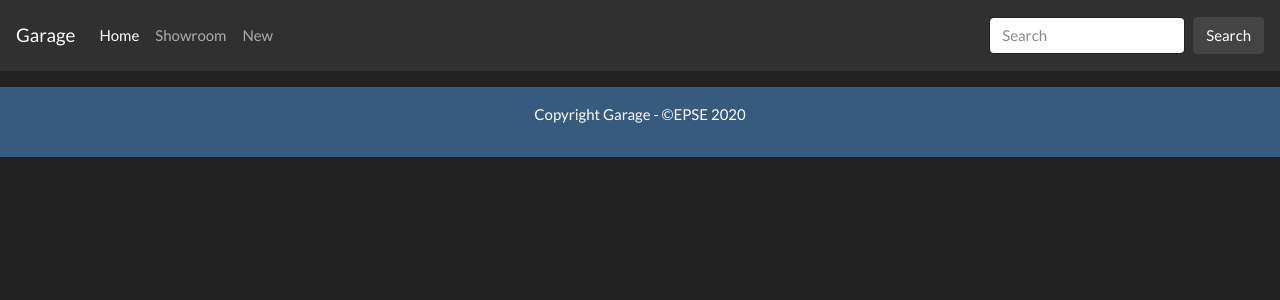
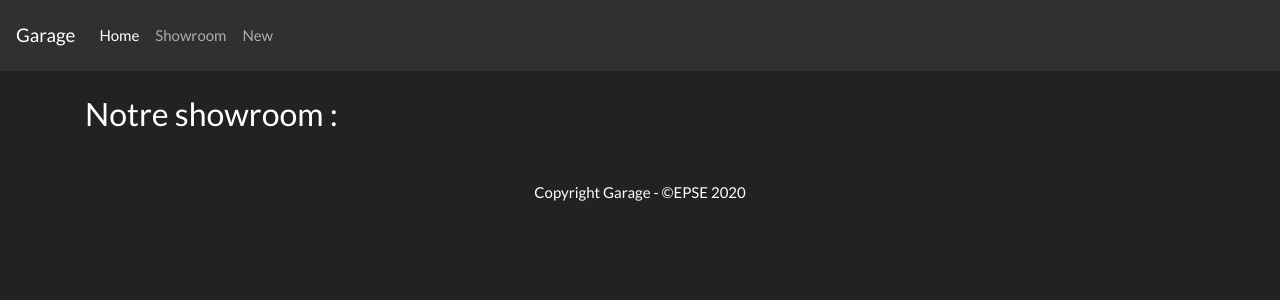
Before and after one commit to Mace-13/garage, a Symfony app: template templates/showroom/index.html.twig in a window 1280 px wide. Shown: the top 300 px of the page. Run offline with Twig, Linux system fonts and the light colour scheme; the template is opened without the code that fills it, so the values that code supplies are empty; some libraries are stand-ins or nearby versions.

Commit message:
dernière modif

```diff
--- a/src/Controller/CarController.php
+++ b/src/Controller/CarController.php
@@ -15,6 +15,7 @@ use Symfony\Component\Routing\Annotation\Route;
 class CarController extends AbstractController
 {
     /**
+     * affiche la page du showroom
      * @param CarRepository $repo
      * @Route("/showroom/", name="showroom")
      * @return Response
@@ -28,6 +29,7 @@ class CarController extends AbstractController
     }
 
     /**
+     * ajouter une nouvelle voiture
      * @Route("/showroom/new", name="new")
      * @param CarType $car
      * @return Response
@@ -52,7 +54,7 @@ class CarController extends AbstractController
 
             $this->addFlash(
                 'success',
-                "la voiture <strong>{$car->getMarque()}</strong> a bien été enregistrée"
+                "la voiture <strong>{$car->getSlug()}</strong> a bien été enregistrée"
             );
 
             return $this->redirectToRoute('show',[
--- a/src/Entity/Car.php
+++ b/src/Entity/Car.php
@@ -14,7 +14,7 @@ use Symfony\Bridge\Doctrine\Validator\Constraints\UniqueEntity;
  * @ORM\Entity(repositoryClass=CarRepository::class)
  * @ORM\HasLifecycleCallbacks
  * @UniqueEntity(
- *  fields={"title"},
+ *  fields={"marque"},
  *  message="Une autre annonce possède déjà ce titre, merci de le modifier"
  * )
  */
--- a/src/Entity/Image.php
+++ b/src/Entity/Image.php
@@ -20,13 +20,11 @@ class Image
 
     /**
      * @ORM\ManyToOne(targetEntity=Car::class, inversedBy="images")
-     * @ORM\JoinColumn(nullable=false)
      */
     private $car;
 
     /**
      * @ORM\Column(type="string", length=255)
-     * @Assert\Url(message="Cette url n'est pas valide")
      */
     private $url;
 
--- a/templates/partials/footer.html.twig
+++ b/templates/partials/footer.html.twig
@@ -1,3 +1,3 @@
-<footer class="mt-3 bg-primary py-3 text-center">
+<footer class="mt-3 py-3 text-center">
     <p>Copyright Garage - &copy;EPSE 2020</p>
 </footer>
--- a/templates/partials/header.html.twig
+++ b/templates/partials/header.html.twig
@@ -1,5 +1,5 @@
 <nav class="navbar navbar-expand-lg navbar-dark bg-dark">
-    <a class="navbar-brand" href="#">Garage</a>
+    <a class="navbar-brand" href="{{ path('home') }}">Garage</a>
     <button class="navbar-toggler" type="button" data-toggle="collapse" data-target="#navbarColor02" aria-controls="navbarColor02" aria-expanded="false" aria-label="Toggle navigation">
         <span class="navbar-toggler-icon"></span>
     </button>
@@ -7,7 +7,7 @@
     <div class="collapse navbar-collapse" id="navbarColor02">
         <ul class="navbar-nav mr-auto">
             <li class="nav-item active">
-                <a class="nav-link" href="#">Home</a>
+                <a class="nav-link" href="{{ path('home') }}">Home</a>
             </li>
             <li class="nav-item">
                 <a class="nav-link" href="{{ path('showroom') }}">Showroom</a>
@@ -16,10 +16,6 @@
                 <a class="nav-link" href="{{ path('new') }}">New</a>
             </li>
         </ul>
-        <form class="form-inline my-2 my-lg-0">
-            <input class="form-control mr-sm-2" type="text" placeholder="Search">
-            <button class="btn btn-secondary my-2 my-sm-0" type="submit">Search</button>
-        </form>
     </div>
 </nav>
 {% for label, messages in app.flashes %}
--- a/templates/showroom/index.html.twig
+++ b/templates/showroom/index.html.twig
@@ -3,28 +3,34 @@
 {% block title %}Showroom{% endblock %}
 
 {% block body %}
-
+<div class="container">
+    <h3 class="mt-4 mb-3">Notre showroom : </h3>
+    <div class="box row justify-content-center">
         {% for car in cars %}
             {% set url = path('show', {'slug': car.slug}) %}
+
             <div class="col-md-4">
-        <div class="card bg-light mb-3">
+                <div class="card bg-light mb-3" style="min-height:400px;">
                     <div class="card-header text-center">
-                {{ car.marque }}  <strong>{{car.prix}} €</strong>
+                        {{ car.marque }} <p>à partir de :</p> <strong>{{car.prix}} €</strong>
                     </div>
                     <a href="{{url}}">
                         <img src="{{ car.coverImage }}" alt="image de {{ car.modele }}" class="carsimg">
                     </a>
-            <div class="card-body">
+                    <div class="card-body d-flex-column">
                         <h4 class="card-title">
                             {{ car.modele }}
                         </h4>
-                <p class="card-text">
+                        <p class="card-text text-truncate">
                             {{ car.description }}
                         </p>
-                <a href="{{url}}" class="btn btn-secondary">En savoir plus</a>
+                        <a href="{{url}}" class="btn btn-secondary justify-content-end">En savoir plus</a>
                     </div>
 
                 </div>
             </div>
         {% endfor %}
+    </div>
+
+    </div>
 {% endblock %}
```
Also changed, not shown: templates/showroom/new.html.twig (+12 -13 lines), templates/showroom/show.html.twig (+4 -4 lines), public/css/style.css (line endings or trailing spaces), public/images/wallHyun.jpg (added). Lines whose indentation alone changed are shown as unchanged.
